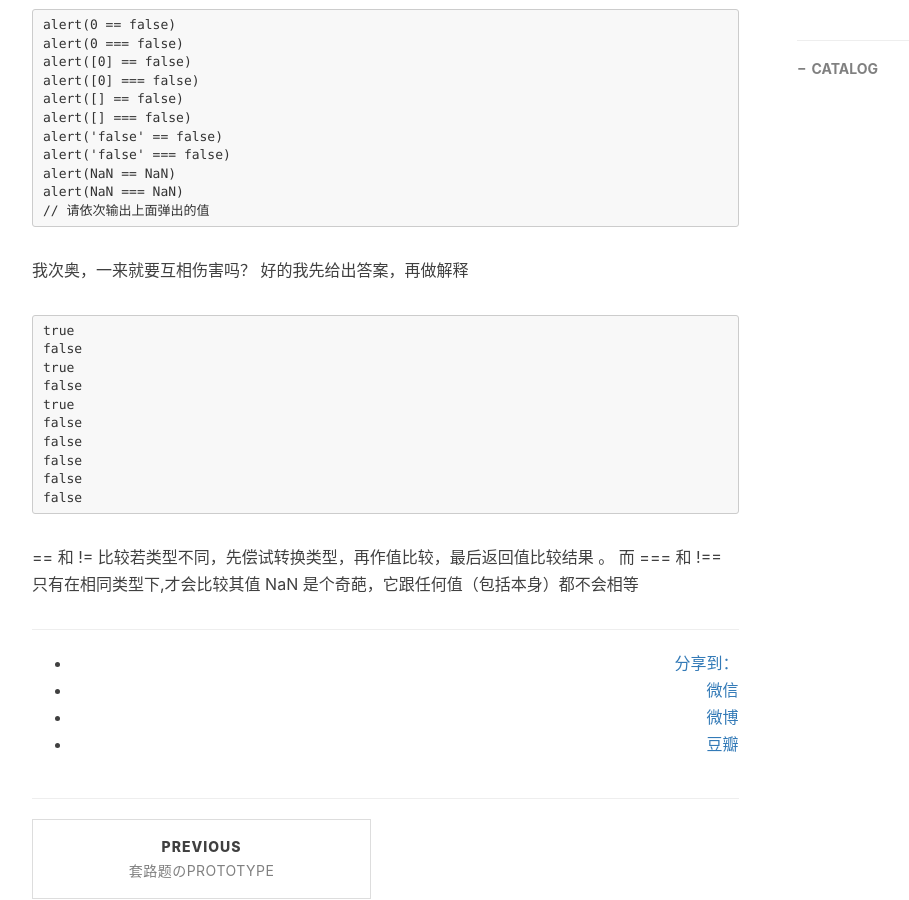
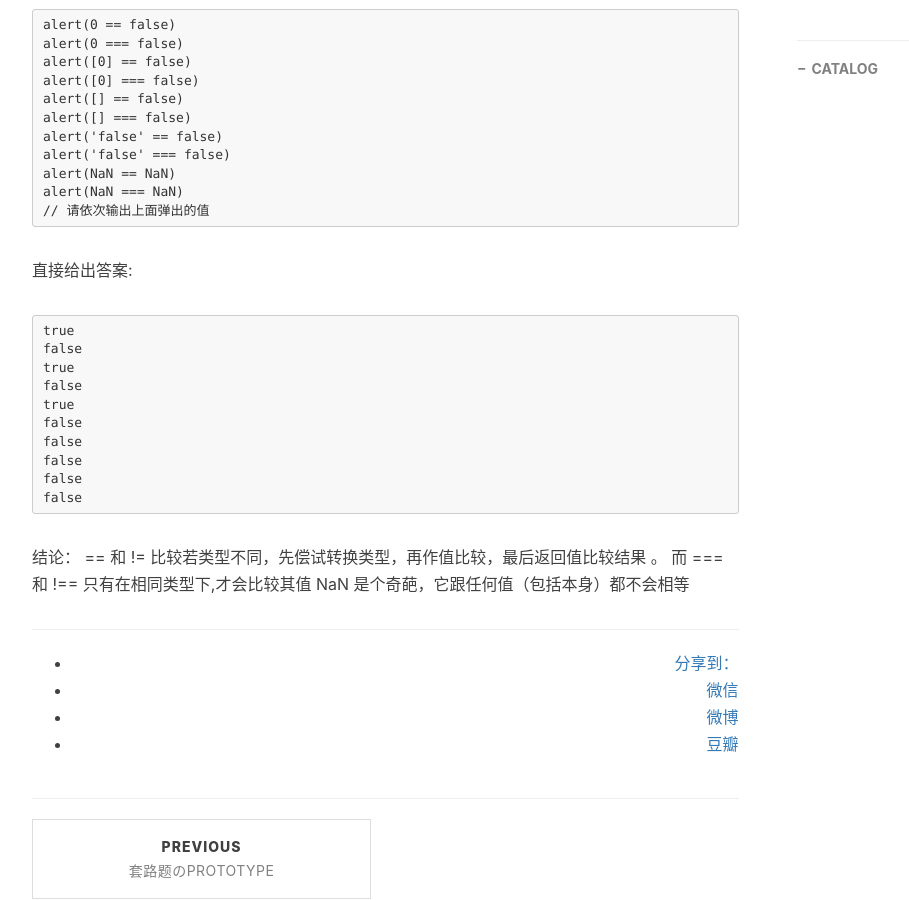
Before and after one commit to WhatAbout/blog, a Jekyll site: the page built from _posts/2016-06-06-==&===.markdown, in a window 1280 px wide and 900 px high, scrolled down 738 px. Shown: the whole window, without its empty margins (233-1142 px from the left). Built offline with Jekyll 4.4.1, drawn with Linux system fonts in a browser that asks for light colours; nearby versions of some CDN libraries; comment, search, counter and statistics services are not loaded.

Commit message:
update a article

````diff
--- a/_posts/2016-06-06-==&===.markdown
+++ b/_posts/2016-06-06-==&===.markdown
@@ -30,8 +30,7 @@ alert(NaN === NaN)
 // 请依次输出上面弹出的值
 ```
 
-我次奥，一来就要互相伤害吗？
-好的我先给出答案，再做解释
+直接给出答案:
 
 ```
 true
@@ -46,6 +45,7 @@ false
 false
 ```
 
+结论：
 == 和 != 比较若类型不同，先偿试转换类型，再作值比较，最后返回值比较结果 。
 而
 === 和 !== 只有在相同类型下,才会比较其值
````
